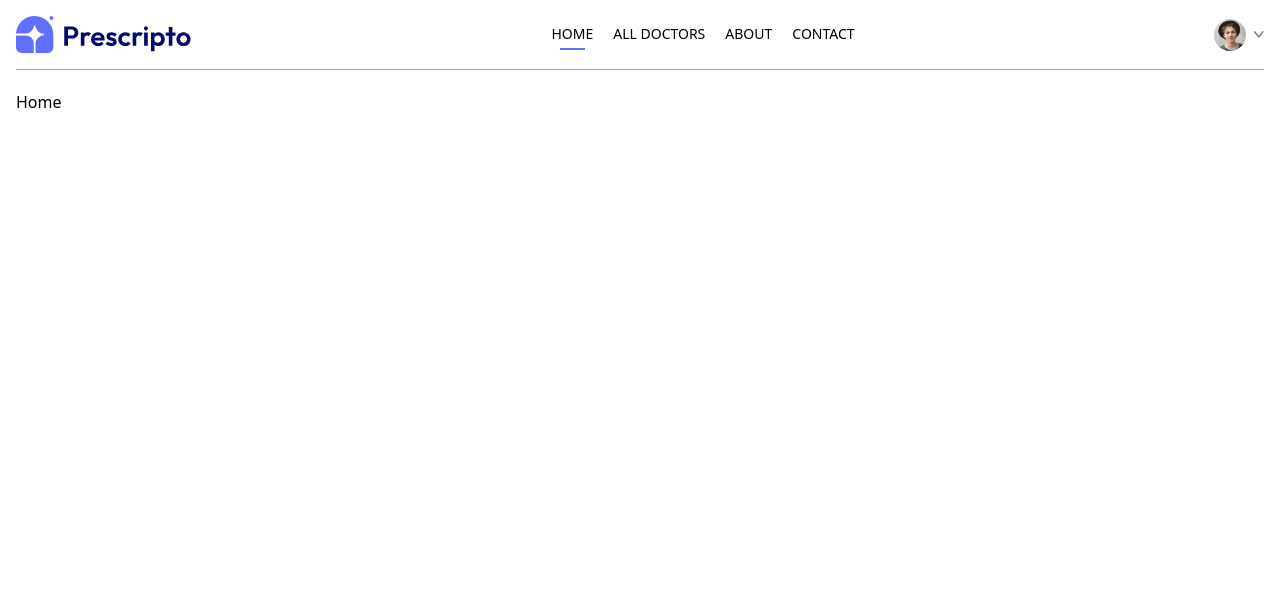
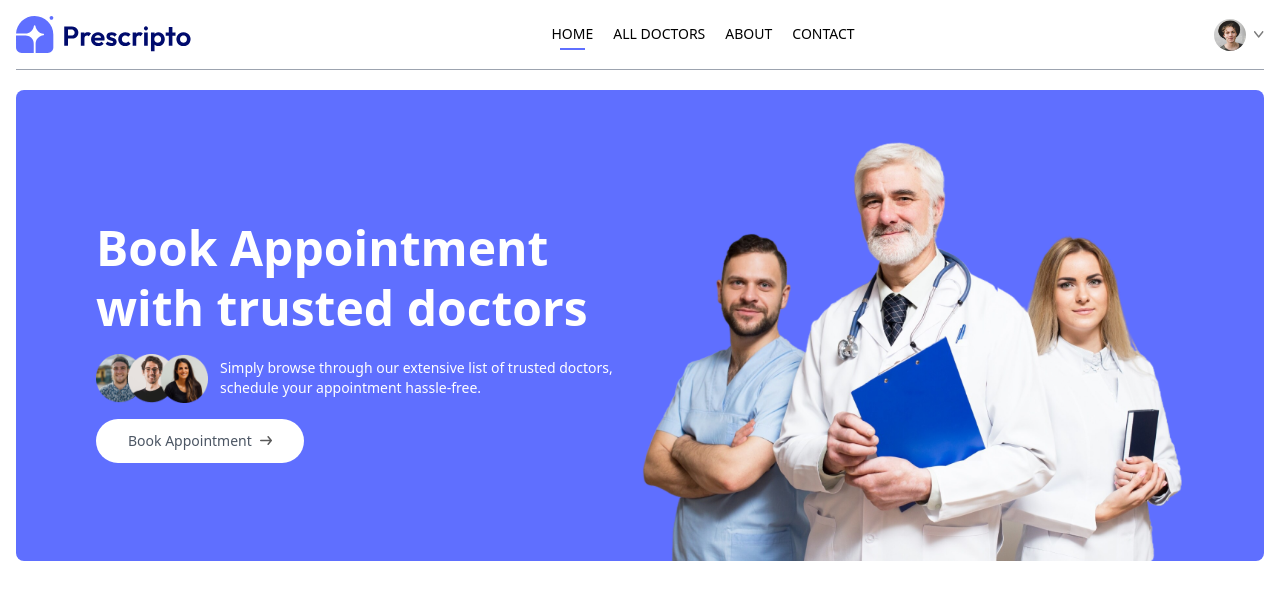
Before and after one commit to Sudarshan0306/Prescripto, a React (Vite) app in the folder frontend/: page / in a window 1280 px wide. Shown: the top 600 px of the page. Built offline with nearby package versions, Linux system fonts and the light colour scheme.

Commit message:
complete header (below navbar)

```diff
--- /dev/null
+++ b/frontend/src/Components/Header.jsx
@@ -0,0 +1,41 @@
+import React from "react";
+import { assets } from "../assets/assets_frontend/assets";
+
+const Header = () => {
+  return (
+    <div className="flex flex-col md:flex-row flex-wrap bg-primary rounded-lg px-6 md:px-10 lg:px-20">
+      {/* ------- Left side -----------  */}
+      <div className="md:w-1/2 flex flex-col items-start justify-center gap-4 py-10 m-auto md:py-[10vw] md:mb-[-30px]">
+        <p className="text-3xl md:text-4xl lg:text-5xl text-white font-semibold leading-tight md:leading-tight lg:leading-tight">
+          Book Appointment <br /> with trusted doctors
+        </p>
+        <div className="flex flex-col text-white md:flex-row text-sm items-center gap-3 font-light">
+          <img className="w-28" src={assets.group_profiles} alt="" />
+          <p>
+            Simply browse through our extensive list of trusted doctors,{" "}
+            <br className="hidden sm:block" />
+            schedule your appointment hassle-free.
+          </p>
+        </div>
+        <a
+          href=""
+          className="flex items-center gap-2 bg-white px-8 py-3  rounded-full text-gray-600 text-sm m-auto md:m-0 hover:scale-105 transition-all duration-300"
+        >
+          Book Appointment <img className="w-3" src={assets.arrow_icon} alt="" />
+        </a>
+      </div>
+
+      {/* ------- Right side -----------  */}
+
+      <div className=" md:w-1/2 relative">
+        <img
+          className="w-full md:absolute bottom-0 h-auto rounded-lg"
+          src={assets.header_img}
+          alt=""
+        />
+      </div>
+    </div>
+  );
+};
+
+export default Header;
--- a/frontend/src/pages/Home.jsx
+++ b/frontend/src/pages/Home.jsx
@@ -1,8 +1,11 @@
 import React from 'react'
+import Header from '../Components/Header'
 
 const Home = () => {
   return (
-    <div>Home</div>
+    <div>
+      <Header />
+    </div>
   )
 }
 
```
